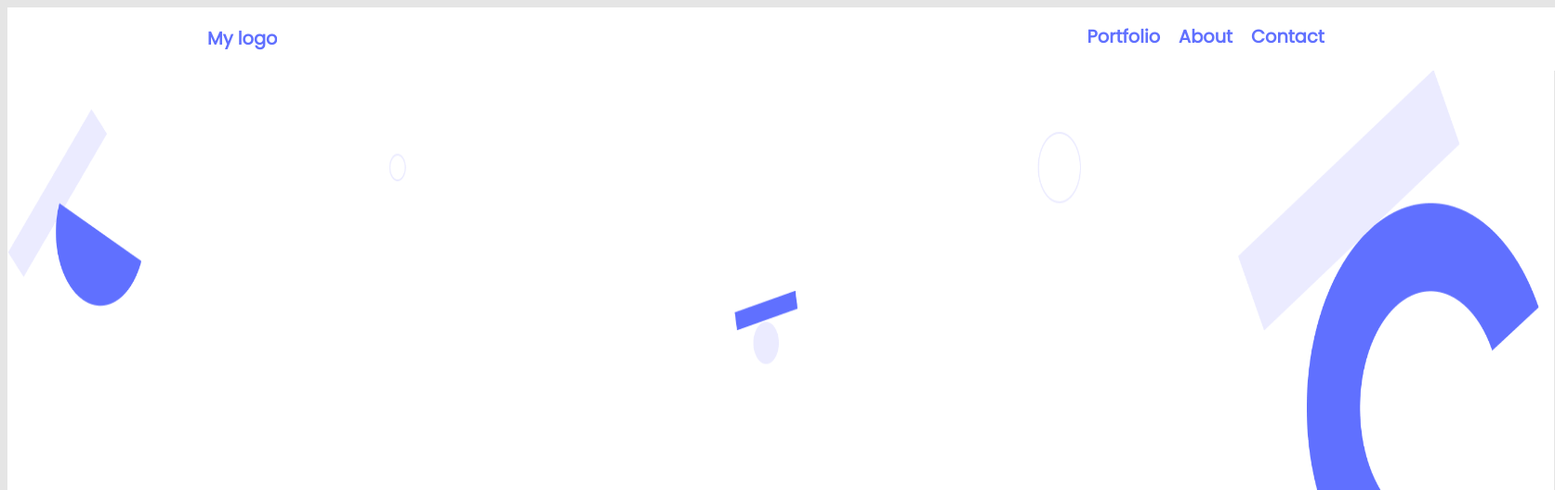
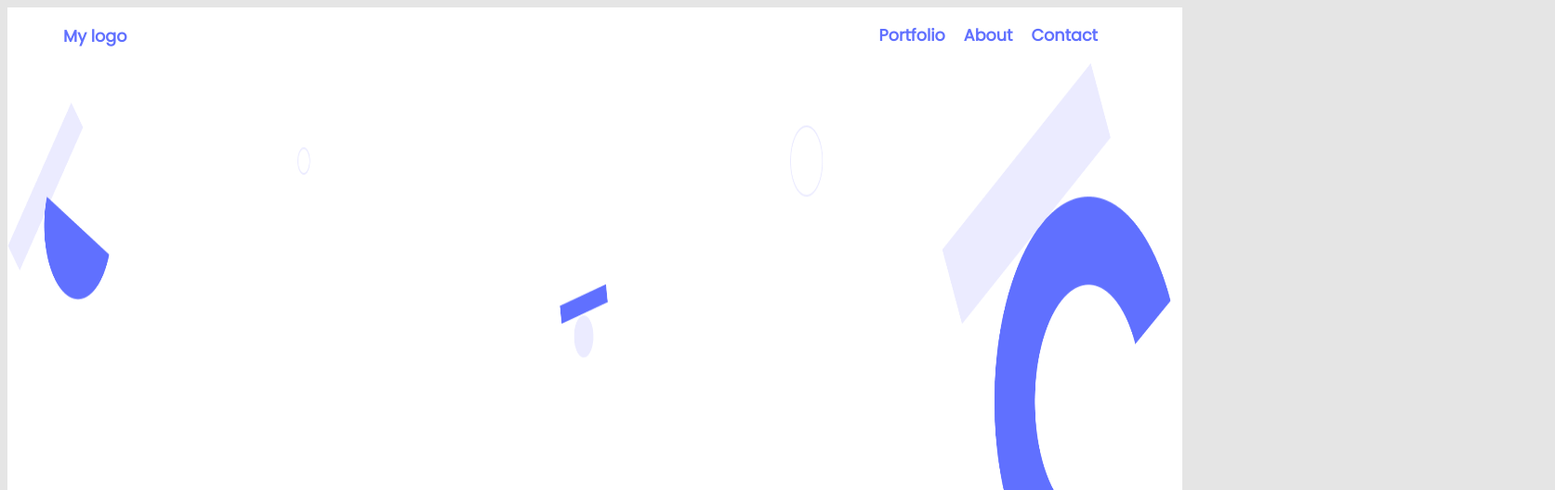
Before and after one commit to helina42/Portfolio, a website: page index.html in a window 1280 px wide. Shown: the top 527 px of the page at 93% size, 1673 px wide, since content can reach past the window. Drawn offline with Linux system fonts and the light colour scheme.

Commit message:
Edit Html and css Desktop version after review

```diff
--- a/index.html
+++ b/index.html
@@ -12,7 +12,7 @@
 
 <section class="container">
   <header class="toolbar">
-    <div class="tool"><a href="#">
+    <a href="#">
       <p>My logo</p>
     </a>
     <div class="vector">
@@ -23,7 +23,6 @@
       <nav><a href="#">Portfolio</a></nav>
       <nav><a href="#">About</a></nav>
       <nav><a href="#">Contact</a></nav>
-    </div>
     </div>
     </header>
   <div class="headline">
--- a/style.css
+++ b/style.css
@@ -1,11 +1,8 @@
 @import url("https://fonts.googleapis.com/css?family=Poppins&display=swap");
 
 body {
-  min-height: 100%;
-  min-width: 375px;
   font-family: "Poppins", sans-serif;
   background-color: #e5e5e5;
-  overflow-x: hidden;
 }
 
 * {
@@ -37,10 +34,12 @@ body {
   font-style: normal;
   font-weight: bold;
   font-size: 1.1em;
-  align-items: flex-start;
+  align-items: center;
   color: #6070ff;
   background-color: #fff;
   margin-bottom: -1px;
+  gap: 50%;
+  min-width: 375px;
 }
 
 .tool {
@@ -480,22 +479,8 @@ textarea::placeholder {
     color: #6070ff;
     min-width: 375px;
     background-color: #fff;
-    width: 94.59em;
-  }
-
-  .tool {
-    display: flex;
-    justify-content: space-between;
-    padding-left: 155px;
-    padding-right: 155px;
-    gap: 45em;
-    font-style: normal;
-    font-weight: bold;
-    font-size: 1.1em;
-    align-items: flex-start;
-    color: #6070ff;
-    background-color: #fff;
-    min-width: 375px;
+    width: 100%;
+    gap: 64%;
   }
 
   .toolbar p {
@@ -513,7 +498,7 @@ textarea::placeholder {
     display: flex;
     flex-direction: column;
     align-items: flex-start;
-    width: 104em;
+    width: 100%;
     background-color: #fff;
     background-image: url(./Images/Header\ bg@2x.png);
     background-repeat: no-repeat;
@@ -642,9 +627,9 @@ textarea::placeholder {
     border: 1px solid #dfe1e6;
     background: #fff;
     margin-top: 120px;
-    width: 84em;
-    margin-left: 142px;
-    margin-right: 142px;
+    width: 80%;
+    margin-left: 175px;
+    margin-right: 175px;
   }
 
   .middle-section2 {
@@ -653,14 +638,14 @@ textarea::placeholder {
     align-items: flex-start;
     margin: 16px;
     gap: 1%;
-    width: 84em;
+    width: 80%;
     border-radius: 12px;
     box-sizing: border-box;
     border: 1px solid #dfe1e6;
     background: #fff;
     margin-top: 120px;
-    margin-left: 142px;
-    margin-right: 142px;
+    margin-left: 175px;
+    margin-right: 175px;
   }
 
   .tonic {
@@ -811,7 +796,7 @@ textarea::placeholder {
     height: auto;
     border-radius: 0 70px 0 0;
     padding-bottom: 120px;
-    width: 104em;
+    width: 100%;
     gap: 0%;
   }
 
@@ -924,7 +909,7 @@ textarea::placeholder {
     background-repeat: no-repeat;
     background-position: absolute;
     background-size: 100% 100%;
-    width: 104em;
+    width: 100%;
   }
 
   .formcenter {
```
